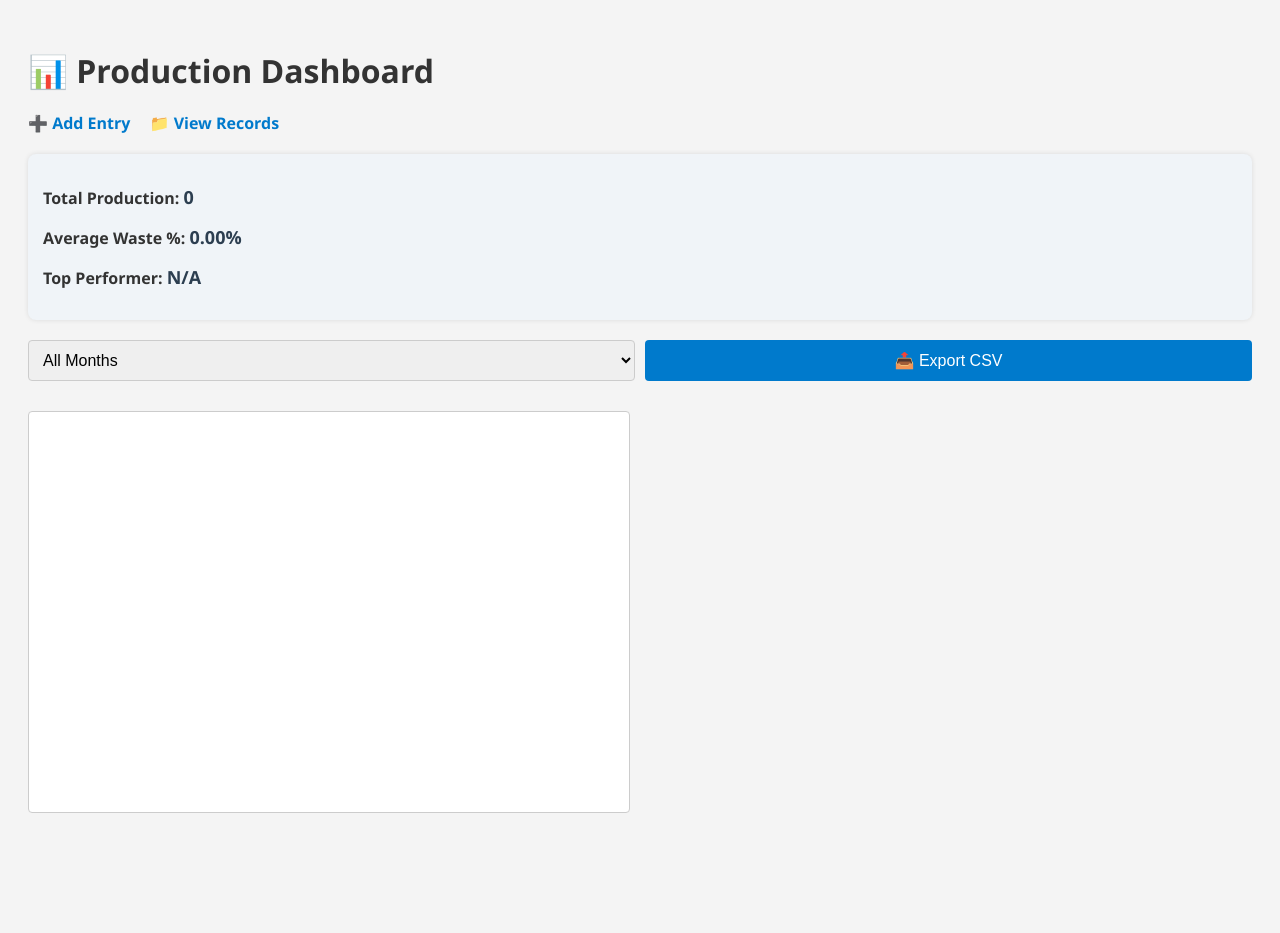
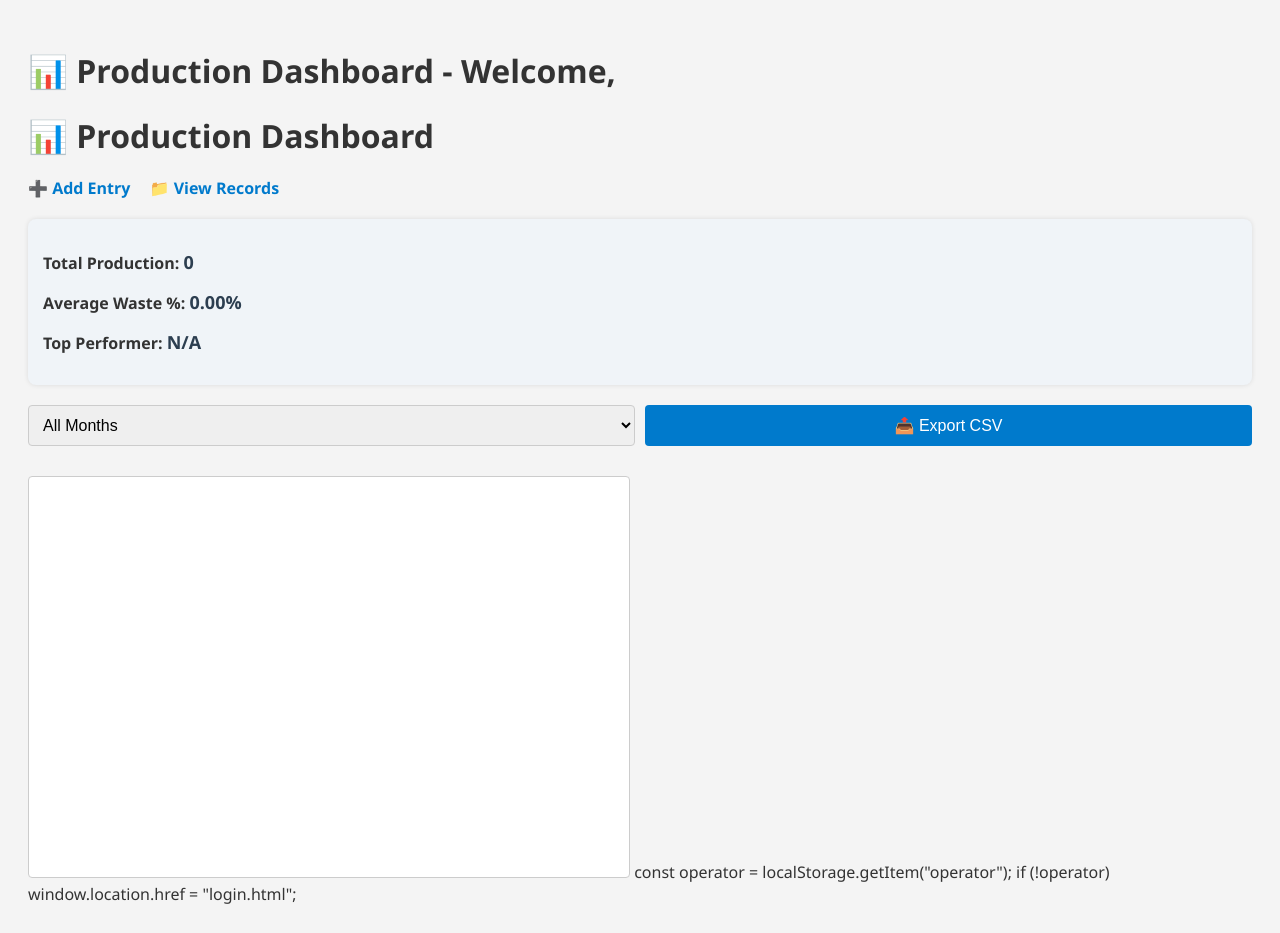
Before and after one commit to Jaichanli/ProductionTrackerApp, a plain HTML site: page dashboard.html in a window 1280 px wide. Before the commit the page ends 846 px from the top, so only its background shows below. Drawn offline with nearby package versions, Linux system fonts and the light colour scheme.

Commit message:
Update dashboard.html

```diff
--- a/dashboard.html
+++ b/dashboard.html
@@ -6,6 +6,7 @@
   <link rel="stylesheet" href="style.css">
 </head>
 <body>
+  <h1 class="text-center mb-4">📊 Production Dashboard - Welcome, <span id="operatorName"></span></h1>
   <h1>📊 Production Dashboard</h1>
   <nav>
     <a href="index.html">➕ Add Entry</a>
@@ -24,7 +25,8 @@
   </section>
 
   <canvas id="performanceChart" width="600" height="400"></canvas>
-
+  const operator = localStorage.getItem("operator");
+  if (!operator) window.location.href = "login.html";
   <script src="https://cdn.jsdelivr.net/npm/chart.js"></script>
   <script type="module" src="dashboard.js"></script>
   <script src="db.js"></script>
```
